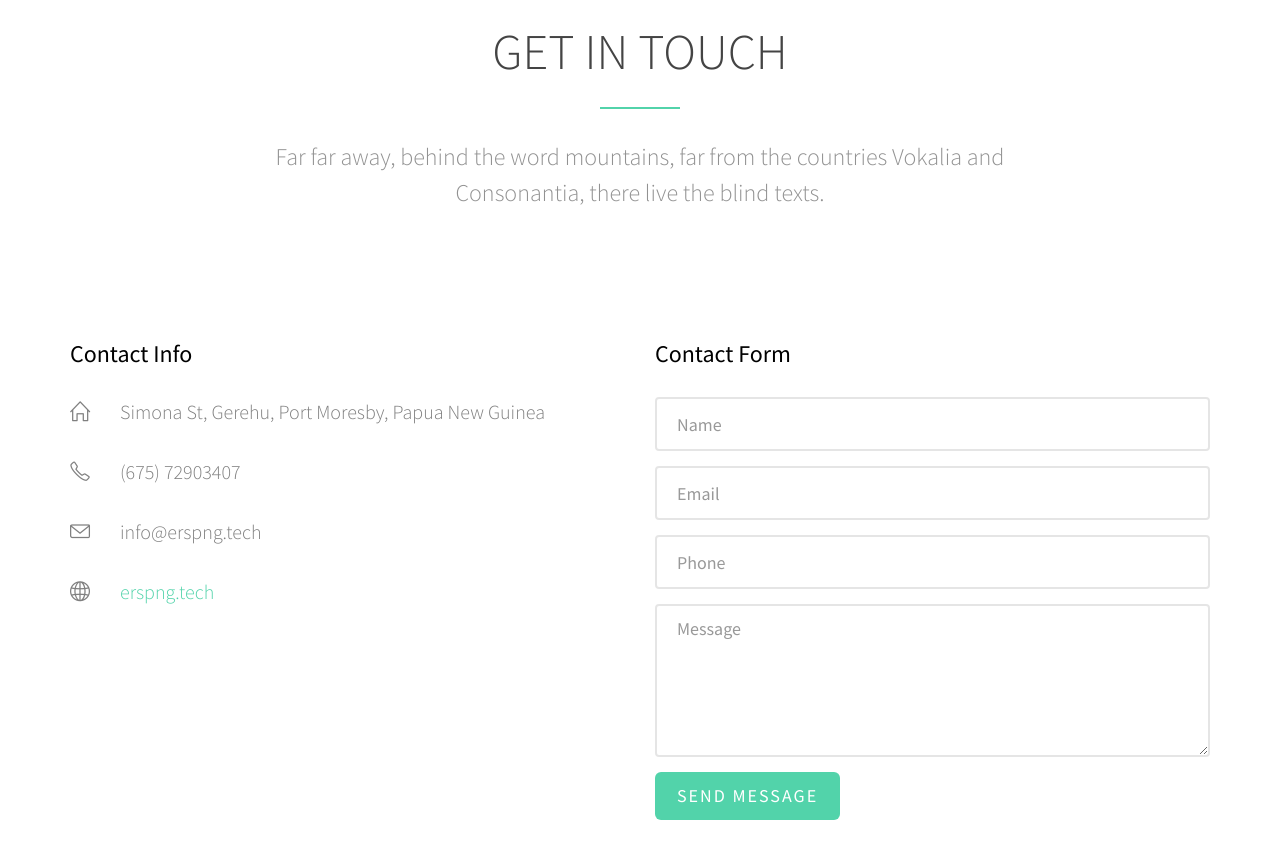
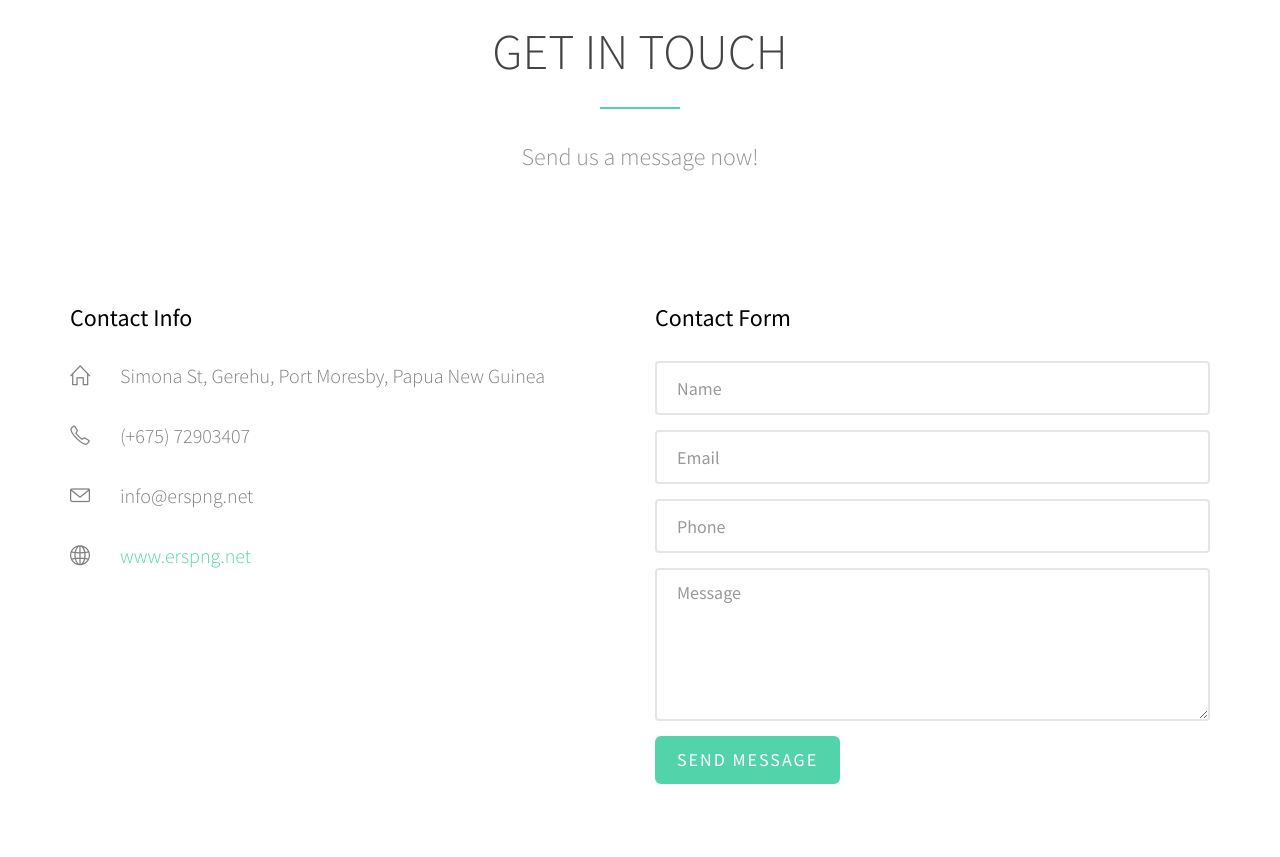
Before and after one commit to n30dyn4m1c/erspng, a plain HTML site: page index.html in a window 1280 px wide. Shown: the part 6940-7797 px from the top of the page. Drawn offline with Linux system fonts and the light colour scheme; some packages are replaced by stand-ins of ours; no server answers; files whose address does not match are found by name.

Commit message:
Update Contact Us

```diff
--- a/index.html
+++ b/index.html
@@ -594,7 +594,7 @@
 					<h2 class="to-animate">Get In Touch</h2>
 					<div class="row">
 						<div class="col-md-8 col-md-offset-2 subtext to-animate">
-							<h3>Far far away, behind the word mountains, far from the countries Vokalia and Consonantia, there live the blind texts.</h3>
+							<h3>Send us a message now!</h3>
 						</div>
 					</div>
 				</div>
@@ -607,9 +607,9 @@
 							<i class="icon-home"></i>
 							Simona St, Gerehu, Port Moresby, Papua New Guinea
 						</li>
-						<li><i class="icon-phone"></i> (675) 72903407</li>
-						<li><i class="icon-envelope"></i>info@erspng.tech</li>
-						<li><i class="icon-globe"></i> <a href="http://erspng.tech/" target="_blank">erspng.tech</a></li>
+						<li><i class="icon-phone"></i> (+675) 72903407</li>
+						<li><i class="icon-envelope"></i>info@erspng.net</li>
+						<li><i class="icon-globe"></i> <a href="http://www.erspng.net/" target="_blank">www.erspng.net</a></li>
 					</ul>
 				</div>
 
```
